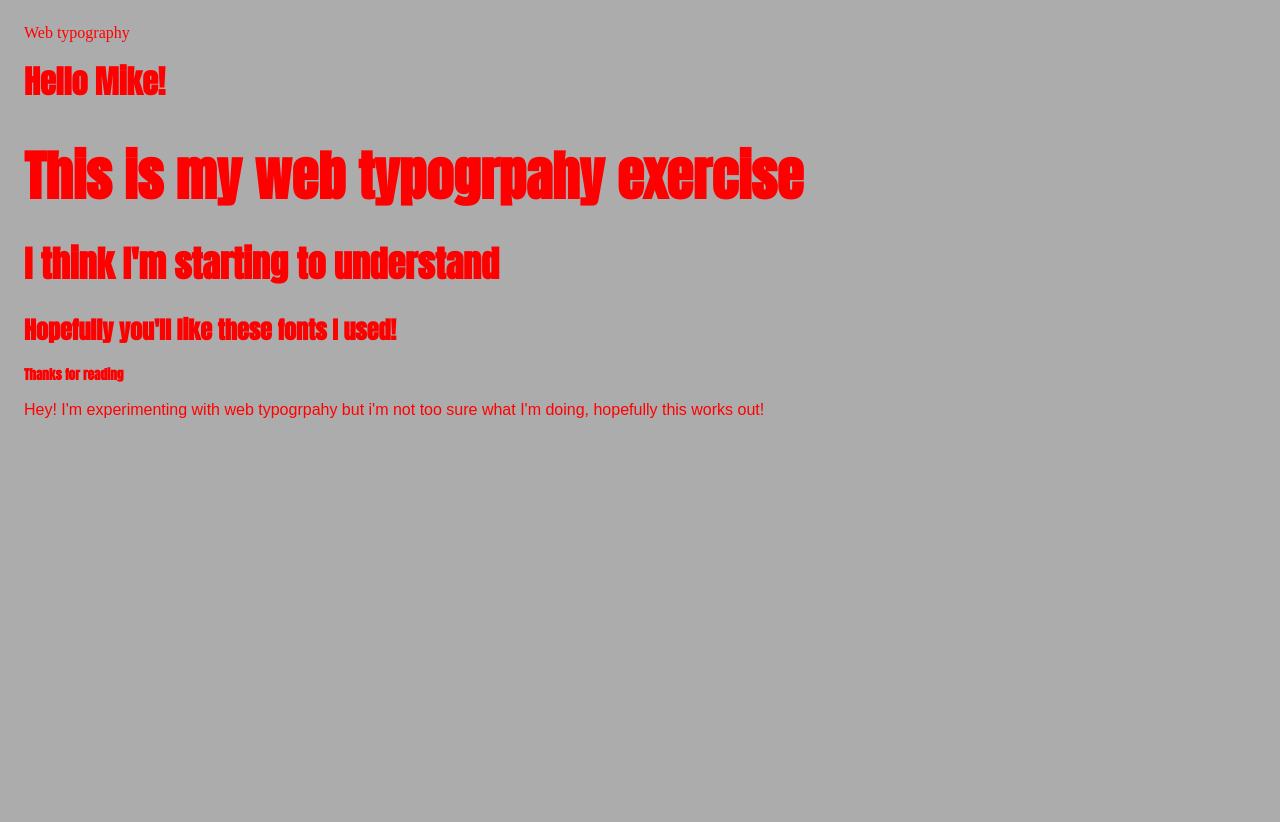
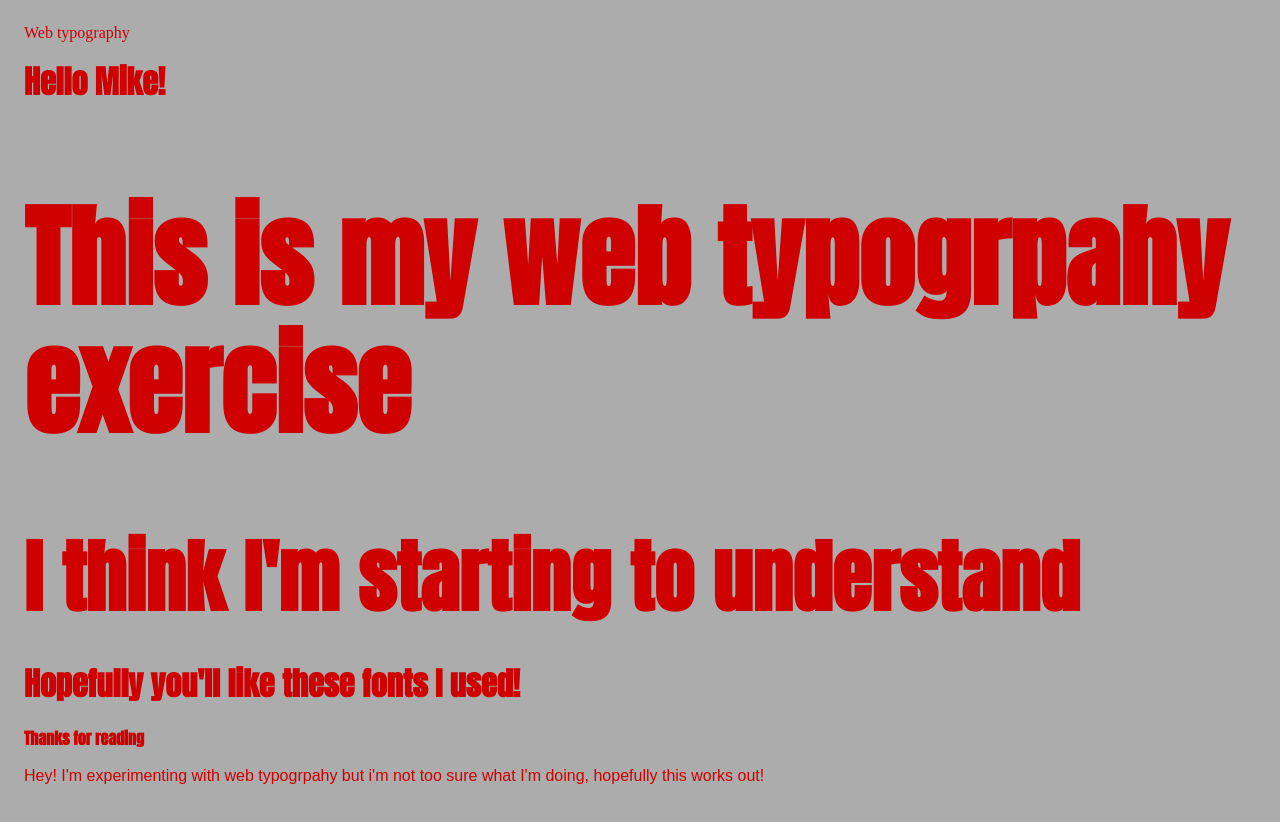
Before and after one commit to vicky42119/Web_typography, a website built with Parcel: page index.html in a window 1280 px wide. Before the commit the page ends 800 px from the top, so only its background shows below. Built offline with nearby package versions, Linux system fonts and the light colour scheme.

Commit message:
Update main.css

```diff
--- a/css/main.css
+++ b/css/main.css
@@ -14,7 +14,7 @@
    @import url('https://fonts.googleapis.com/css2?family=Anton&display=swap');
 
 html {
-  color: rgb(255, 0, 0);
+  color: rgb(206, 0, 0);
   font-size: 1em;
   line-height: 1.4;
   padding:1.5rem;
@@ -51,27 +51,27 @@ h1 {
 }
 
 h2 {
-  font-size:3.375rem;
+  font-size: 7rem;
   margin-bottom:1.25rem;
 }
 
 h3 {
-  font-size:2.25rem;
+  font-size: 5rem;
   margin-bottom:1rem;
 }
 
 h4 {
-  font-size:1.5rem;
+  font-size: 2rem;
   margin-bottom:1rem;
 }
 
 h5 {
-  font-size:1;
+  font-size: 1rem;
   margin-bottom:.5rem;
 }
 
 h6 {
-  font-size:1rem;
+  font-size: 1rem;
 }
 
 p{
```
